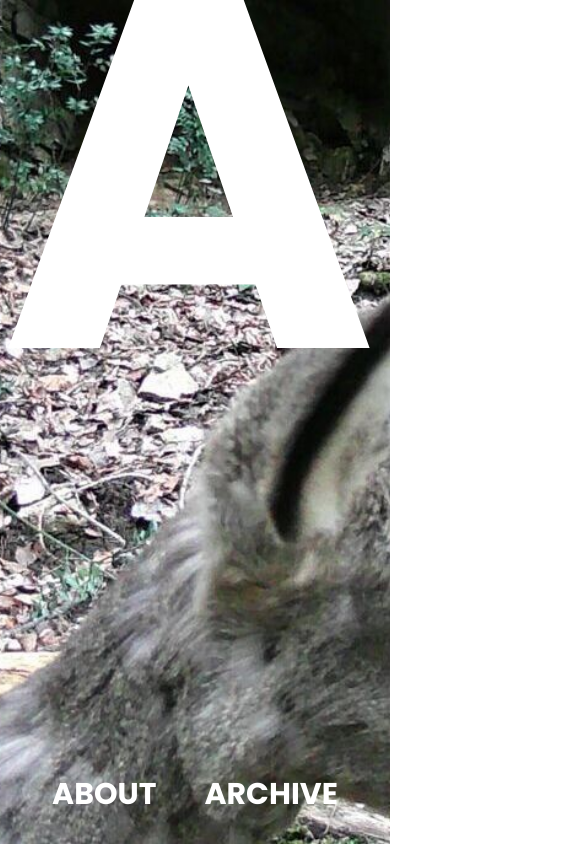
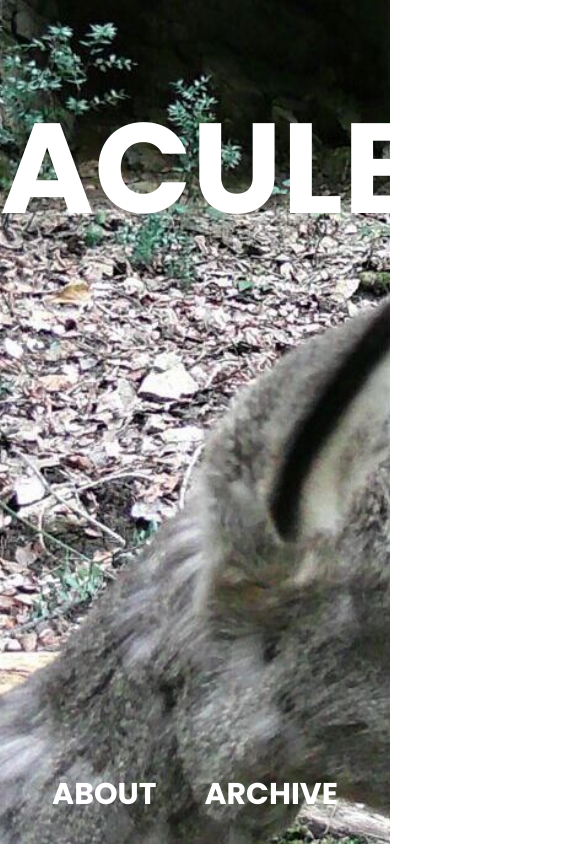
Before and after one commit to micheledinelli/aculei-fe, a React (Vite) app: page / in a window 390 px wide. Shown: the top 844 px of the page, 585 px wide, since content can reach past the window. Built offline with nearby package versions, Linux system fonts and the light colour scheme.

Commit message:
fix: refactor title responsiveness

```diff
--- a/src/pages/Landing.jsx
+++ b/src/pages/Landing.jsx
@@ -13,8 +13,10 @@ export default function Landing() {
   return (
     <div className="h-screen w-full overflow-x-hidden">
       <img className="object-cover w-full h-full" src={MainImage}></img>
-      <div className="absolute top-0 left-0 w-full h-2/5 flex flex-row items-center justify-center">
-        <div className="text-center w-full text-xxl text-white">{title}</div>
+      <div className=" absolute top-0 left-0 w-screen h-2/5 flex flex-row items-center justify-center">
+        <div className="text-center w-full overflow-x-hidden text-[8rem] sm:text-[12rem] md:text-[18rem] lg:text:text-[18rem] xl:text-[23rem]  text-white">
+          {title}
+        </div>
       </div>
       <div className="inline-block absolute w-full bottom-2 inset-x-0 text-white text-3xl text-center">
         <div className="flex flex-row justify-center items-center">
--- a/tailwind.config.js
+++ b/tailwind.config.js
@@ -2,11 +2,7 @@
 export default {
   content: ["./index.html", "./src/**/*.{js,ts,jsx,tsx}"],
   theme: {
-    extend: {
-      fontSize: {
-        xxl: "32em",
-      },
-    },
+    extend: {},
   },
   plugins: [],
 };
```
Also changed, not shown: 1 other file (tests, documents, lock files or other folders).
